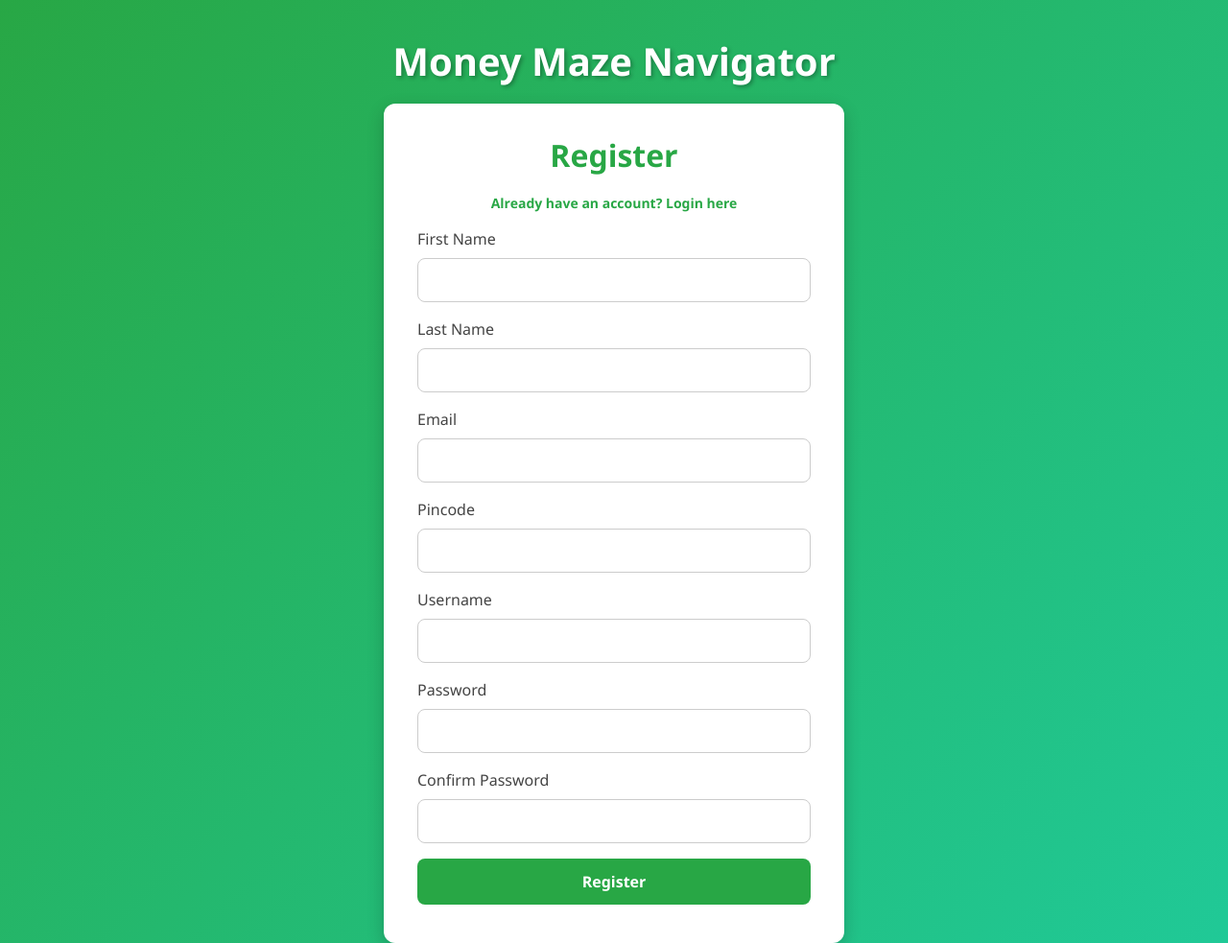
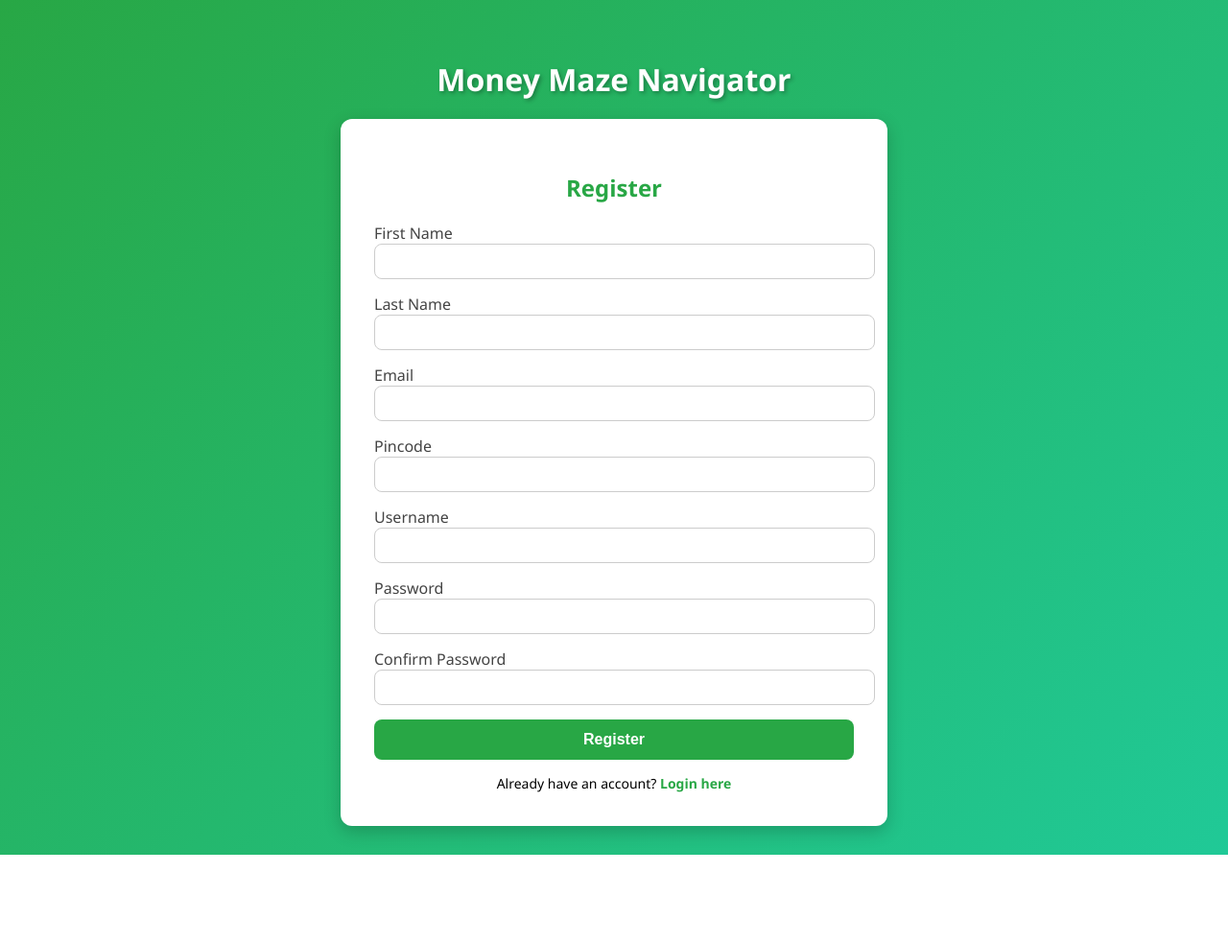
Before and after one commit to Anjani-Koteswari/Money_Maze_Navigator, a website: page public/register.html in a window 1280 px wide. Shown: the whole page at 96% size. After the commit the page ends 891 px from the top, so only its background shows below. Drawn offline with nearby package versions, Linux system fonts and the light colour scheme.

Commit message:
Update register.html

```diff
--- a/public/register.html
+++ b/public/register.html
@@ -3,161 +3,41 @@
 <head>
   <meta charset="UTF-8">
   <meta name="viewport" content="width=device-width, initial-scale=1.0">
-  <title>Register - Money Maze Navigator</title>
-  <link href="https://cdn.jsdelivr.net/npm/bootstrap@5.3.0/dist/css/bootstrap.min.css" rel="stylesheet">
-
-  <style>
-    body {
-      background: linear-gradient(135deg, #28a745, #20c997);
-      font-family: 'Segoe UI', Tahoma, Geneva, Verdana, sans-serif;
-      min-height: 100vh;
-      display: flex;
-      flex-direction: column;
-      align-items: center;
-      justify-content: flex-start;
-      padding-top: 40px;
-    }
-
-    /* Main Title */
-    h1 {
-      text-align: center;
-      margin-bottom: 20px;
-      font-weight: bold;
-      color: #fff; /* white for contrast */
-      text-shadow: 2px 2px 4px rgba(0,0,0,0.3);
-    }
-
-    /* Register Card */
-    .register-container {
-      width: 100%;
-      max-width: 480px;
-      background: #fff;
-      padding: 35px;
-      border-radius: 12px;
-      box-shadow: 0px 6px 18px rgba(0,0,0,0.2);
-    }
-
-    h2 {
-      text-align: center;
-      margin-bottom: 20px;
-      font-weight: bold;
-      color: #28a745;
-    }
-
-    .form-label {
-      font-weight: 500;
-      color: #444;
-    }
-
-    .form-control {
-      border-radius: 8px;
-      padding: 10px;
-      border: 1px solid #ccc;
-      transition: all 0.3s;
-    }
-    .form-control:focus {
-      border-color: #28a745;
-      box-shadow: 0 0 6px rgba(40,167,69,0.4);
-    }
-
-    .btn-custom {
-      width: 100%;
-      padding: 12px;
-      font-size: 16px;
-      border-radius: 8px;
-      background-color: #28a745;
-      border: none;
-      color: #fff;
-      font-weight: 600;
-      transition: background 0.3s, transform 0.2s;
-    }
-    .btn-custom:hover {
-      background-color: #218838;
-      transform: scale(1.02);
-    }
-
-    p.status-text {
-      font-size: 14px;
-      margin: 5px 0;
-    }
-    .status-text.error {
-      color: #dc3545;
-    }
-    .status-text.success {
-      color: #28a745;
-    }
-
-    .login-link {
-      text-align: center;
-      margin-bottom: 15px;
-      font-size: 14px;
-    }
-    .login-link a {
-      color: #28a745;
-      font-weight: 600;
-      text-decoration: none;
-    }
-    .login-link a:hover {
-      text-decoration: underline;
-    }
-  </style>
+  <title>Money Maze Navigator - Register</title>
+  <link rel="stylesheet" href="styles.css">
 </head>
 <body>
-
-  <!-- Main Title -->
   <h1>Money Maze Navigator</h1>
-
-  <!-- Register Box -->
-  <div class="register-container">
+  <div class="form-container">
     <h2>Register</h2>
-    <div class="login-link">
-      <a href="login.html">Already have an account? Login here</a>
-    </div>
-
     <form id="registerForm">
-      <div class="mb-3">
       <label for="firstName" class="form-label">First Name</label>
       <input type="text" id="firstName" name="firstName" class="form-control" required>
-      </div>
 
-      <div class="mb-3">
       <label for="lastName" class="form-label">Last Name</label>
       <input type="text" id="lastName" name="lastName" class="form-control" required>
-      </div>
 
-      <div class="mb-3">
       <label for="email" class="form-label">Email</label>
       <input type="email" id="email" name="email" class="form-control" required>
-        <p id="emailStatus" class="status-text"></p>
-      </div>
 
-      <div class="mb-3">
       <label for="pincode" class="form-label">Pincode</label>
       <input type="text" id="pincode" name="pincode" class="form-control" required>
-      </div>
 
-      <div class="mb-3">
       <label for="username" class="form-label">Username</label>
       <input type="text" id="username" name="username" class="form-control" required>
-        <p id="usernameStatus" class="status-text"></p>
-      </div>
 
-      <div class="mb-3">
       <label for="password" class="form-label">Password</label>
       <input type="password" id="password" name="password" class="form-control" required>
-        <p id="passwordStrength" class="status-text"></p>
-      </div>
 
-      <div class="mb-3">
       <label for="confirmPassword" class="form-label">Confirm Password</label>
       <input type="password" id="confirmPassword" name="confirmPassword" class="form-control" required>
+
+      <button type="submit" class="btn-custom">Register</button>
+    </form>
+    <div class="auth-link">
+      Already have an account? <a href="login.html">Login here</a>
     </div>
-
-      <button type="submit" class="btn btn-custom">Register</button>
-      <p id="registrationStatus" class="status-text"></p>
-    </form>
   </div>
-
   <script src="register.js"></script>
 </body>
 </html>
```
Lines whose indentation alone changed are shown as unchanged.
